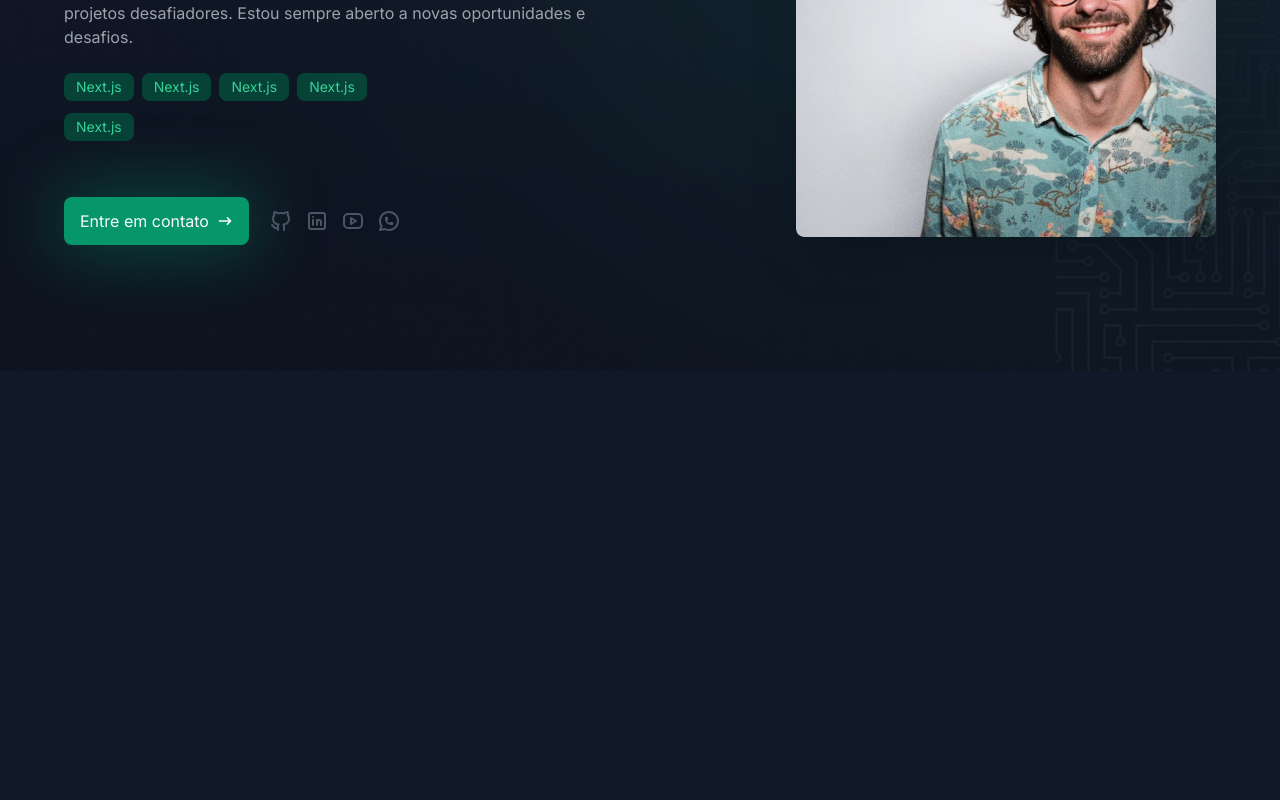
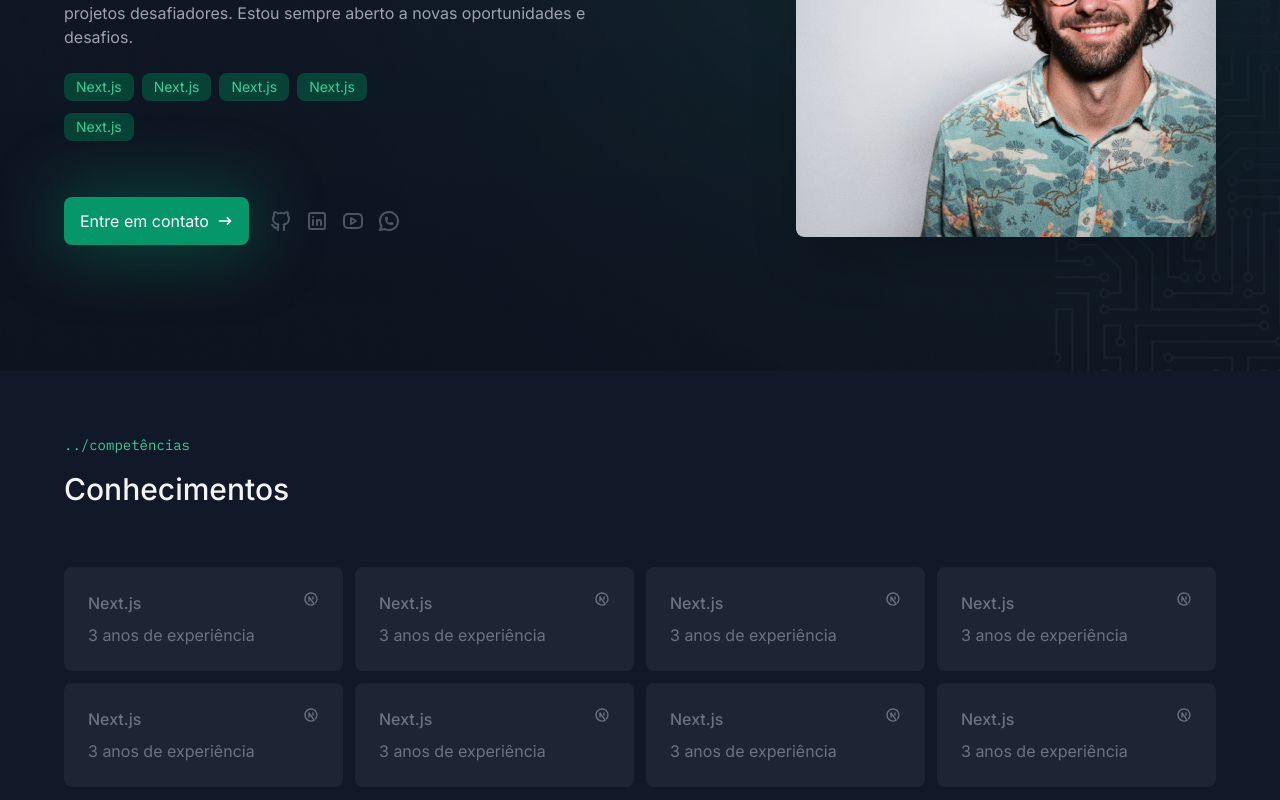
Before and after one commit to Emerson-lab/meu-portifolio, a Next.js app: page / in a window 1280 px wide. Shown: the part 384-1184 px from the top of the page. Before the commit the page ends 800 px from the top, so only its background shows below. Built offline with nearby package versions, Linux system fonts and the light colour scheme.

Commit message:
techs session

```diff
--- /dev/null
+++ b/app/components/pages/home/known-techs/index.tsx
@@ -0,0 +1,25 @@
+import { SectionTitle } from "@/app/components/section-title"
+import { KnownTech } from "./known-tech"
+import { TbBrandNextjs } from 'react-icons/tb'
+
+export const KnownTechs = () => {
+  return (
+    <section className="container py-16">
+      <SectionTitle subtitle="competências" title="Conhecimentos" />
+
+      <div className="grid grid-cols-[repeat(auto-fit,minmax(264px,1fr))] gap-3 mt-[60px]">
+        {Array.from({ length: 8 }).map((_, index) => (
+          <KnownTech
+            key={index}
+            tech={{
+              icon: <TbBrandNextjs />,
+              name: "Next.js",
+              startDate: "2021-03-08"
+            }}
+          />
+        ))}
+
+      </div>
+    </section>
+  )
+}
--- /dev/null
+++ b/app/components/pages/home/known-techs/known-tech.tsx
@@ -0,0 +1,25 @@
+import { getRelativeTimeString } from "@/app/utils/get-relative-time";
+
+type KnownTechProps = {
+  tech: {
+    name: string;
+    startDate: string;
+    icon: React.ReactNode;
+  }
+}
+
+export const KnownTech = ({ tech }: KnownTechProps) => {
+  const relativeTime = getRelativeTimeString(
+    new Date(tech.startDate), 'pt-BR'
+  ).replace('há ', '')
+  return (
+    <div className="p-6 rounded-lg bg-gray-600/20 text-gray-500 flex gap-2 flex-col hover:text-emerald-500 hover:bg-gray-600/30 transition-all">
+      <div className="flex items-ceenter justify-between">
+        <p className="font-medium">{tech.name}</p>
+        {tech.icon}
+      </div>
+
+      <span>{relativeTime} de experiência</span>
+    </div>
+  )
+}
--- /dev/null
+++ b/app/components/section-title/index.tsx
@@ -0,0 +1,17 @@
+import { cn } from "@/app/lib/utils";
+
+type SectionTitleProps = {
+  title: string;
+  subtitle: string;
+  className?: string;
+}
+
+export const SectionTitle = ({title, subtitle, className}:SectionTitleProps) => {
+  return (
+    <div className={cn('flex flex-col gap-4', className)}>
+      <span className="font-mono text-sm text-emerald-400">{`../${subtitle}`}</span>
+
+      <h3 className="text-3xl font-medium">{title}</h3>
+    </div>
+  )
+}
--- a/app/page.tsx
+++ b/app/page.tsx
@@ -1,9 +1,11 @@
-import { HeroSection } from "./pages/home/hero-section";
+import { HeroSection } from "./components/pages/home/hero-section";
+import { KnownTechs } from "./components/pages/home/known-techs";
 
 export default async function Home() {
   return (
     <>
-     <HeroSection/>
+      <HeroSection />
+      <KnownTechs />
     </>
   )
 }
--- /dev/null
+++ b/app/utils/get-relative-time.ts
@@ -0,0 +1,50 @@
+/**
+ * Convert a date to a relative time string, such as
+ * "a minute ago", "in 2 hours", "yesterday", "3 months ago", etc.
+ * using Intl.RelativeTimeFormat
+ */
+export function getRelativeTimeString(
+  date: Date | number,
+  lang = navigator.language,
+): string {
+  // Allow dates or times to be passed
+  const timeMs = typeof date === 'number' ? date : date.getTime()
+
+  // Get the amount of seconds between the given date and now
+  const deltaSeconds = Math.round((timeMs - Date.now()) / 1000)
+
+  // Array reprsenting one minute, hour, day, week, month, etc in seconds
+  const cutoffs = [
+    60,
+    3600,
+    86400,
+    86400 * 7,
+    86400 * 30,
+    86400 * 365,
+    Infinity,
+  ]
+
+  // Array equivalent to the above but in the string representation of the units
+  const units: Intl.RelativeTimeFormatUnit[] = [
+    'second',
+    'minute',
+    'hour',
+    'day',
+    'week',
+    'month',
+    'year',
+  ]
+
+  // Grab the ideal cutoff unit
+  const unitIndex = cutoffs.findIndex(
+    (cutoff) => cutoff > Math.abs(deltaSeconds),
+  )
+
+  // Get the divisor to divide from the seconds. E.g. if our unit is "day" our divisor
+  // is one day in seconds, so we can divide our seconds by this to get the # of days
+  const divisor = unitIndex ? cutoffs[unitIndex - 1] : 1
+
+  // Intl.RelativeTimeFormat do its magic
+  const rtf = new Intl.RelativeTimeFormat(lang, { numeric: 'auto' })
+  return rtf.format(Math.floor(deltaSeconds / divisor), units[unitIndex])
+}
```
Also changed, not shown: app/components/pages/home/hero-section/index.tsx (renamed from app/pages/home/hero-section/index.tsx).
